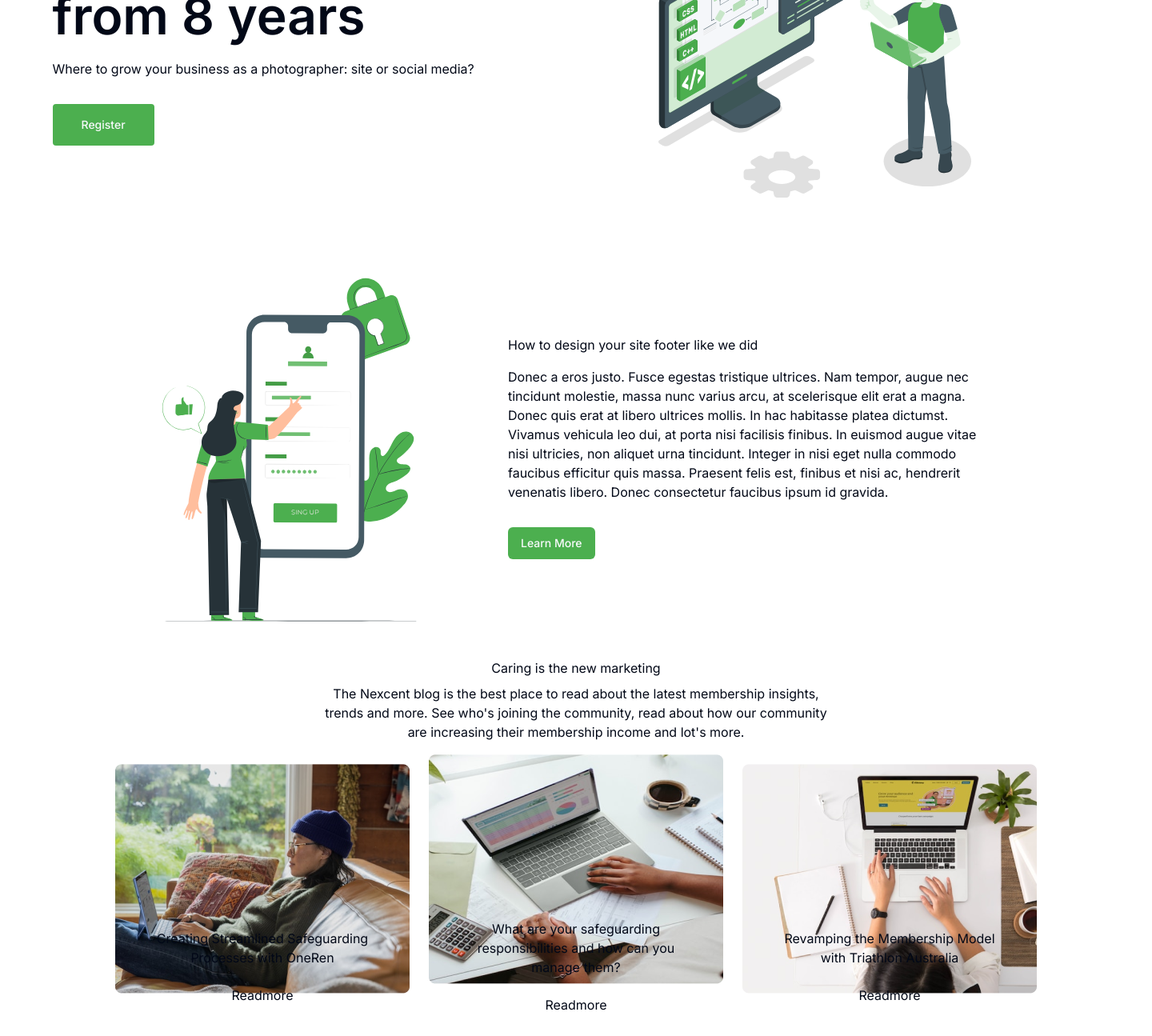
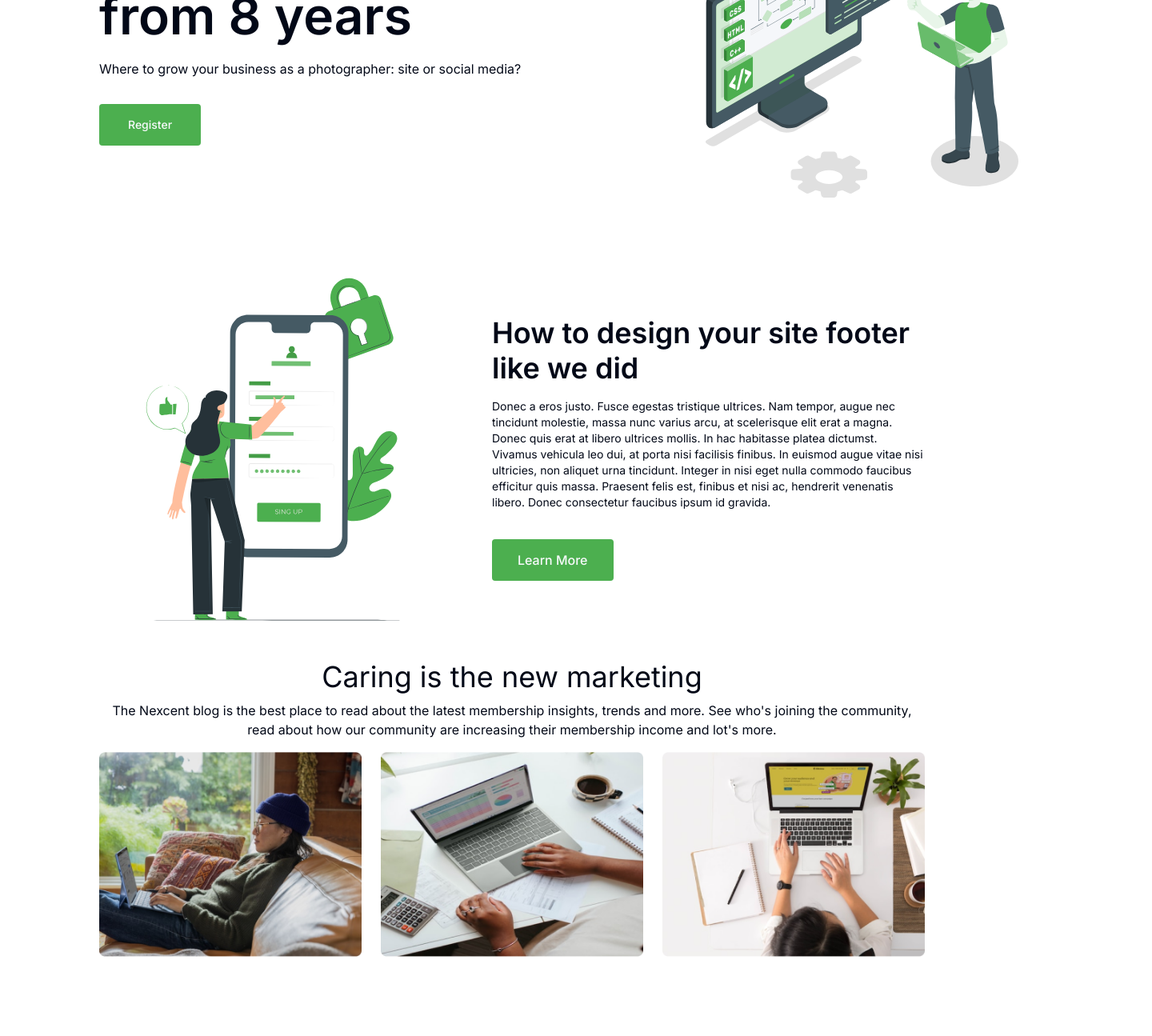
Before and after one commit to batur/nextcent, a Next.js app: page / in a window 1280 px wide. Shown: the part 340-1635 px from the top of the page at 80% size, 1440 px wide, since content can reach past the window. After the commit the page ends 1536 px from the top, so only its background shows below. Built offline with nearby package versions, Linux system fonts and the light colour scheme.

Commit message:
refactor: body

```diff
--- a/app/page.tsx
+++ b/app/page.tsx
@@ -10,6 +10,8 @@ import Hero from '@components/Hero';
 // TODO: Responsive
 // TODO: JSON data
 // TODO: Convert all arbitarty values to tailwindcss variables
+// TODO: Check theme colors
+// TODO: container mx-144px
 
 const Home: NextPage = () => {
   return (
@@ -17,7 +19,7 @@ const Home: NextPage = () => {
       <Header />
       <Hero />
       <Body />
-      <Footer />
+      {/* <Footer /> */}
     </>
   );
 };
--- a/components/Body/SectionOne.tsx
+++ b/components/Body/SectionOne.tsx
@@ -7,19 +7,13 @@ import { Button } from '@components/ui/button';
 
 const SectionOne = (): JSX.Element => {
   return (
-    <div className='relative inline-flex items-start'>
-      <div className='relative flex w-[1440px] items-center justify-between px-[144px] py-0'>
-        <div className='relative h-[433.4px] w-[441.53px]'>
-          <div className='relative h-[434px] w-[442px]'>
-            <Image src={CALENDAR_SVG} alt='Illustration' width={442} height={434} />
-          </div>
-        </div>
-        <div className='relative flex w-[661px] flex-col items-start gap-[32px]'>
-          <div className='relative flex w-[601px] flex-[0_0_auto] flex-col items-start gap-[16px]'>
-            <p className='font-heading-headline-2 text-neutraldgrey relative mt-[-1.00px] self-stretch text-[length:var(--heading-headline-2-font-size)] font-[number:var(--heading-headline-2-font-weight)] leading-[var(--heading-headline-2-line-height)] tracking-[var(--heading-headline-2-letter-spacing)] [font-style:var(--heading-headline-2-font-style)]'>
-              How to design your site footer like we did
-            </p>
-            <p className='font-body-regular-body-3 text-neutralgrey relative self-stretch text-[length:var(--body-regular-body-3-font-size)] font-[number:var(--body-regular-body-3-font-weight)] leading-[var(--body-regular-body-3-line-height)] tracking-[var(--body-regular-body-3-letter-spacing)] [font-style:var(--body-regular-body-3-font-style)]'>
+    <article className='flex w-full min-w-full items-start'>
+      <div className='flex flex-1 grow items-center justify-between gap-[50px]'>
+        <Image src={CALENDAR_SVG} alt='Illustration' width={441} height={433} />
+        <div className='flex flex-1 grow flex-col items-start gap-9'>
+          <div className='flex shrink-0 flex-col items-center gap-4 lg:max-w-[601px]'>
+            <h3 className='text-4xl font-semibold leading-[44px]'>How to design your site footer like we did</h3>
+            <p className='text-ellipsis text-sm leading-5'>
               Donec a eros justo. Fusce egestas tristique ultrices. Nam tempor, augue nec tincidunt molestie, massa nunc varius arcu, at
               scelerisque elit erat a magna. Donec quis erat at libero ultrices mollis. In hac habitasse platea dictumst. Vivamus vehicula
               leo dui, at porta nisi facilisis finibus. In euismod augue vitae nisi ultricies, non aliquet urna tincidunt. Integer in nisi
@@ -27,10 +21,12 @@ const SectionOne = (): JSX.Element => {
               consectetur faucibus ipsum id gravida.
             </p>
           </div>
-          <Button>Learn More</Button>
+          <Button className='rounded-sm py-[26px]'>
+            <span className='px-4 text-base leading-5'>Learn More</span>
+          </Button>
         </div>
       </div>
-    </div>
+    </article>
   );
 };
 
--- a/components/Body/SectionTwo.tsx
+++ b/components/Body/SectionTwo.tsx
@@ -29,34 +29,28 @@ const DATA = [
 
 const SectionTwo = (): JSX.Element => {
   return (
-    <div className='relative inline-flex flex-col items-center gap-[16px]'>
-      <div className='relative flex w-[1110px] flex-[0_0_auto] flex-col items-center gap-[8px]'>
-        <p className='font-heading-headline-2 text-neutraldgrey relative mt-[-1.00px] self-stretch text-center text-[length:var(--heading-headline-2-font-size)] font-[number:var(--heading-headline-2-font-weight)] leading-[var(--heading-headline-2-line-height)] tracking-[var(--heading-headline-2-letter-spacing)] [font-style:var(--heading-headline-2-font-style)]'>
-          Caring is the new marketing
-        </p>
-        <p className='font-body-regular-body-2 text-neutralgrey relative w-[628px] text-center text-[length:var(--body-regular-body-2-font-size)] font-[number:var(--body-regular-body-2-font-weight)] leading-[var(--body-regular-body-2-line-height)] tracking-[var(--body-regular-body-2-letter-spacing)] [font-style:var(--body-regular-body-2-font-style)]'>
+    <section className='flex w-full grow flex-col items-center justify-center gap-4'>
+      <div className='flex max-w-[1100px] flex-col items-center justify-center gap-2 text-center'>
+        <p className='text-4xl leading-[44px]'>Caring is the new marketing</p>
+        <p className='lg:max-w[300px]'>
           The Nexcent blog is the best place to read about the latest membership insights, trends and more. See who&#39;s joining the
           community, read about how our community are increasing their membership income and lot&#39;s more.
         </p>
       </div>
-      <div className='relative flex w-[1440px] flex-[0_0_auto] items-center justify-between px-[144px] py-0'>
+      <div className='flex items-center justify-between gap-6 py-0'>
         {DATA.map((data) => (
-          <div key={data.title} className='relative inline-flex flex-col items-center'>
-            <Image src={data.image} alt='Image' width={368} height={286} />
-            <div className='bg-neutralsilver shadow-shadow-8px relative mt-[-96px] inline-flex flex-[0_0_auto] flex-col items-center gap-[16px] rounded-[8px] p-[16px]'>
-              <p className='font-heading-headline-4 text-neutralgrey relative mt-[-1.00px] w-[285px] text-center text-[length:var(--heading-headline-4-font-size)] font-[number:var(--heading-headline-4-font-weight)] leading-[var(--heading-headline-4-line-height)] tracking-[var(--heading-headline-4-letter-spacing)] [font-style:var(--heading-headline-4-font-style)]'>
-                {data.title}
-              </p>
+          <div key={data.title} className='flex flex-1 grow flex-col items-center'>
+            <Image src={data.image} alt='Image' width={368} height={286} className='aspect-auto' />
+            {/* <            <div className='bg-neutralsilver shadow-shadow-8px relative mt-[-96px] inline-flex flex-[0_0_auto] flex-col items-center gap-[16px] rounded-[8px] p-[16px]'>
+              <p className='font-heading-headline-4 text-neutralgrey relative text-center'>{data.title}</p>
               <div className='relative flex w-full flex-[0_0_auto] items-center justify-center gap-[8px] self-stretch p-[8px]'>
-                <div className='font-heading-headline-4 text-brandprimary relative mt-[-1.00px] w-fit whitespace-nowrap text-[length:var(--heading-headline-4-font-size)] font-[number:var(--heading-headline-4-font-weight)] leading-[var(--heading-headline-4-line-height)] tracking-[var(--heading-headline-4-letter-spacing)] [font-style:var(--heading-headline-4-font-style)]'>
-                  Readmore
-                </div>
+                <div className='font-heading-headline-4 text-brandprimary relative w-fit whitespace-nowrap'>Readmore</div>
               </div>
-            </div>
+            </div>> */}
           </div>
         ))}
       </div>
-    </div>
+    </section>
   );
 };
 
--- a/components/Body/index.tsx
+++ b/components/Body/index.tsx
@@ -5,7 +5,7 @@ import SectionTwo from './SectionTwo';
 
 const Body: React.FC = () => {
   return (
-    <section className='relative inline-flex flex-col items-start justify-center gap-[48px]'>
+    <section className='container mx-auto flex flex-col items-center justify-center gap-12'>
       <SectionOne />
       <SectionTwo />
     </section>
--- a/components/Header/index.tsx
+++ b/components/Header/index.tsx
@@ -49,7 +49,7 @@ const DATA = {
 
 const Header: React.FC = () => {
   return (
-    <nav className='container sticky mx-auto mt-1 flex justify-center px-10 py-[18px]'>
+    <nav className='container sticky  mx-auto mt-1 flex justify-center px-10 py-[18px]'>
       <div className='flex w-full items-center justify-between px-8'>
         <div className='flex grow justify-start pl-3'>
           <Image src={DATA.logo.path} alt={DATA.logo.alt} width={155} height={24} />
--- a/components/Hero/index.tsx
+++ b/components/Hero/index.tsx
@@ -7,17 +7,18 @@ import HERO_SVG from '@assets/svgs/Hero.svg';
 import { Button } from '@components/ui/button';
 
 const HEADLINE = 'Lessons and insights <br/> from 8 years';
+
 const Home: React.FC = () => {
   return (
-    <div className='flex w-full grow flex-row items-center justify-center gap-[104px] py-24'>
+    <div className='container mx-auto flex w-full grow flex-row items-center justify-around gap-[104px] py-24'>
       <div className='flex flex-col items-start gap-8'>
         <div className='flex w-full flex-col items-start gap-4 pt-1'>
-          <h1 className='text-[64px] font-semibold leading-[76px]' dangerouslySetInnerHTML={{ __html: HEADLINE }} />
-          <p className=''>Where to grow your business as a photographer: site or social media?</p>
+          <h1 className='text-nowrap text-[64px] font-semibold leading-[76px]' dangerouslySetInnerHTML={{ __html: HEADLINE }} />
+          <p>Where to grow your business as a photographer: site or social media?</p>
         </div>
         <Link href='#'>
-          <Button className='rounded-sm px-9 py-[26px]'>
-            <span className='font-medium leading-6'>Register</span>
+          <Button className='rounded-sm py-[26px]'>
+            <span className='px-5 font-medium leading-6'>Register</span>
           </Button>
         </Link>
       </div>
--- a/tailwind.config.ts
+++ b/tailwind.config.ts
@@ -7,7 +7,7 @@ const config = {
   theme: {
     container: {
       center: true,
-      padding: '2rem',
+      padding: '7.75rem',
       screens: {
         '2xl': '1400px'
       }
```
